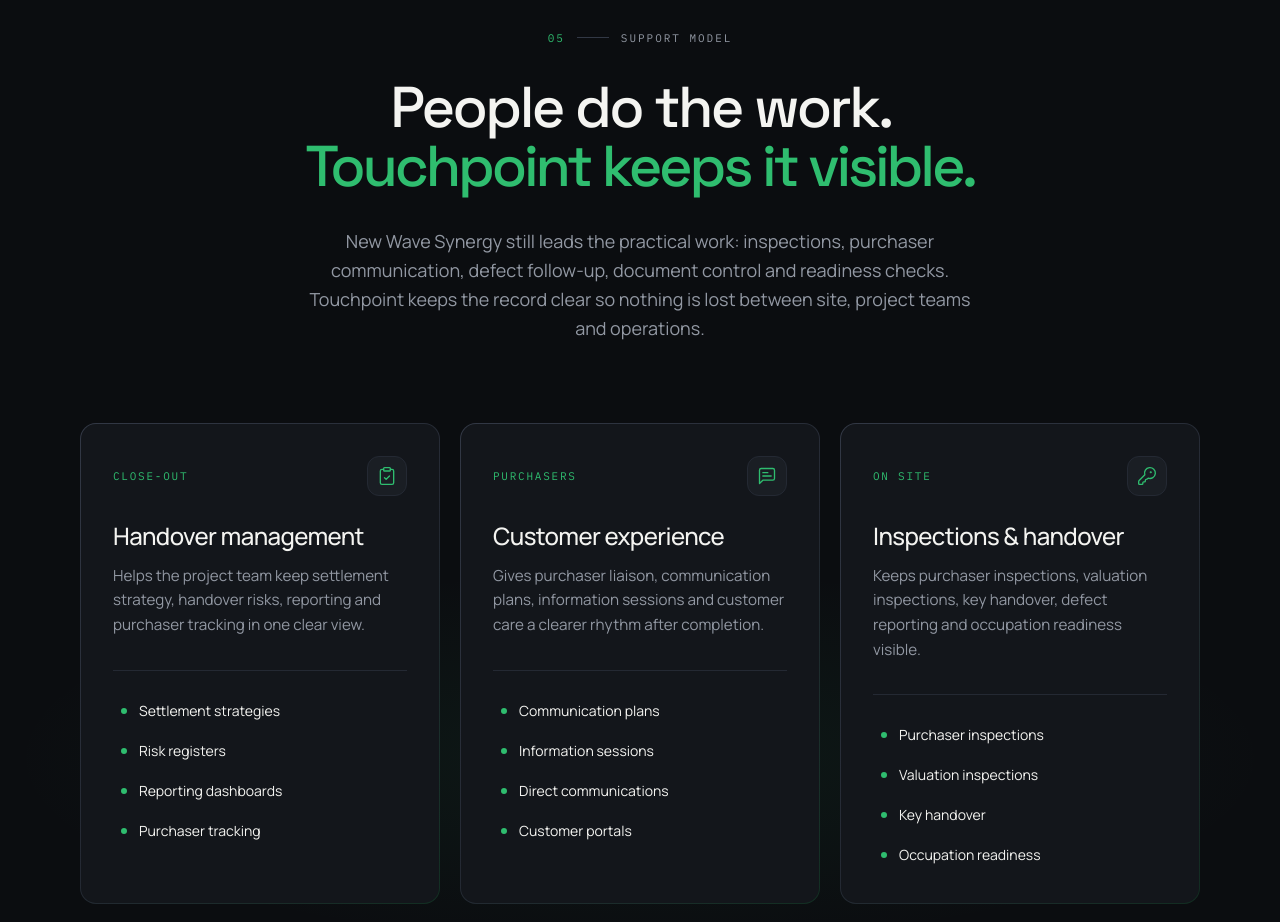
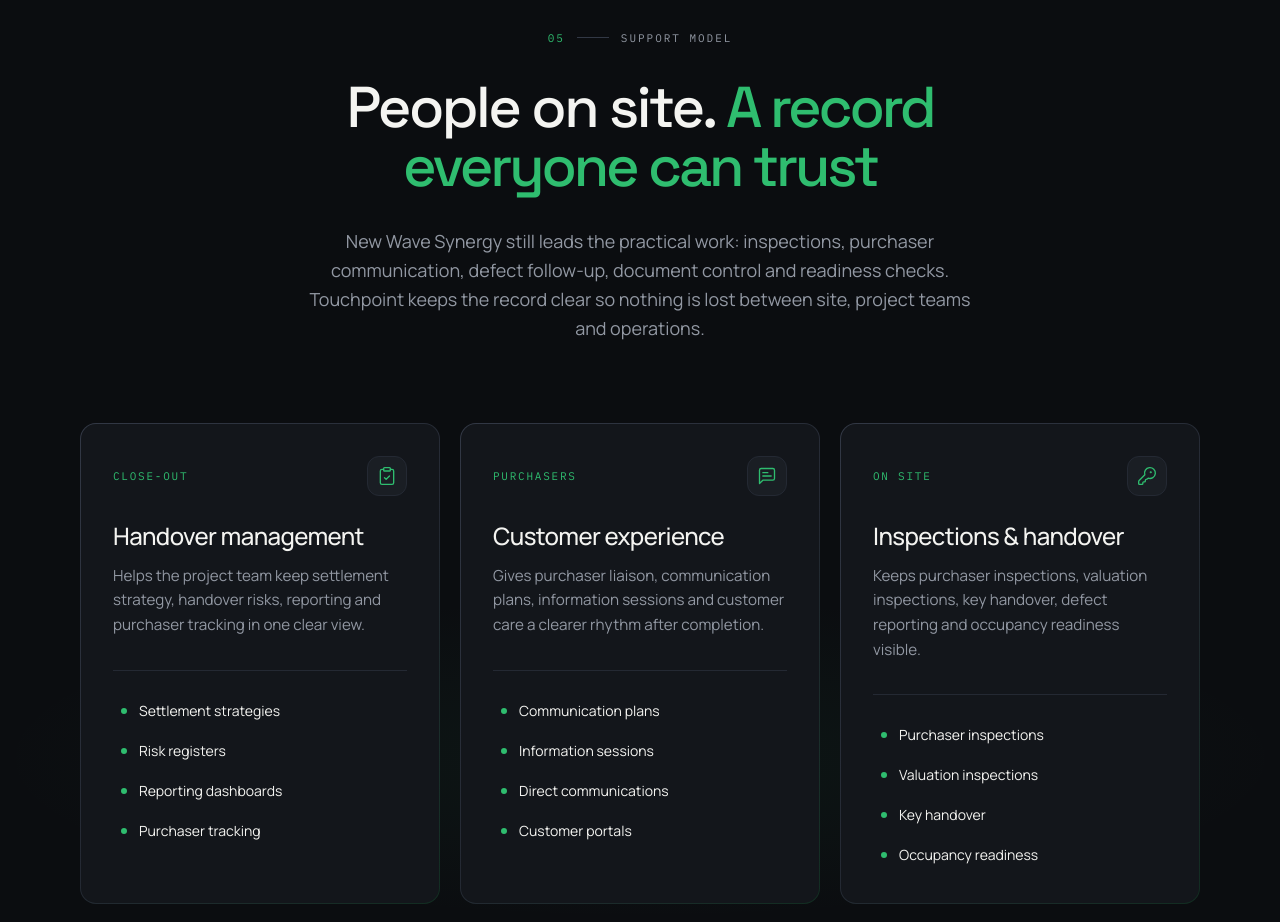
Before and after one commit to EVAVO-STUDIO/touchpoint, a Next.js app: page / in a window 1280 px wide. Shown: the part 5280-6202 px from the top of the page. Built offline with nearby package versions, Linux system fonts and the light colour scheme.

Commit message:
fix: polish support model headline and glow

```diff
--- a/components/sections/system.tsx
+++ b/components/sections/system.tsx
@@ -31,8 +31,8 @@ const modules = [
     tag: 'On site',
     title: 'Inspections & handover',
     description:
-      'Keeps purchaser inspections, valuation inspections, key handover, defect reporting and occupation readiness visible.',
-    items: ['Purchaser inspections', 'Valuation inspections', 'Key handover', 'Occupation readiness'],
+      'Keeps purchaser inspections, valuation inspections, key handover, defect reporting and occupancy readiness visible.',
+    items: ['Purchaser inspections', 'Valuation inspections', 'Key handover', 'Occupancy readiness'],
   },
   {
     icon: FolderCheck,
@@ -68,10 +68,10 @@ export function System() {
       aria-label="Support model"
     >
       <div
-        className="pointer-events-none absolute inset-x-0 top-1/2 -z-10 h-96 -translate-y-1/2 opacity-60"
+        className="pointer-events-none absolute inset-x-0 top-1/2 -z-10 h-80 -translate-y-1/2 opacity-45"
         style={{
           backgroundImage:
-            'radial-gradient(ellipse at center, var(--color-accent-soft), transparent 70%)',
+            'radial-gradient(ellipse at center, var(--color-accent-soft), transparent 72%)',
         }}
         aria-hidden
       />
@@ -85,8 +85,8 @@ export function System() {
           </Reveal>
           <Reveal delay={0.05}>
             <h2 className="display-lg mt-8 text-balance">
-              People do the work.{' '}
-              <span className="italic-accent text-accent">Touchpoint keeps it visible.</span>
+              People on site.{' '}
+              <span className="italic-accent text-accent">A record everyone can trust</span>
             </h2>
           </Reveal>
           <Reveal delay={0.1}>
```
